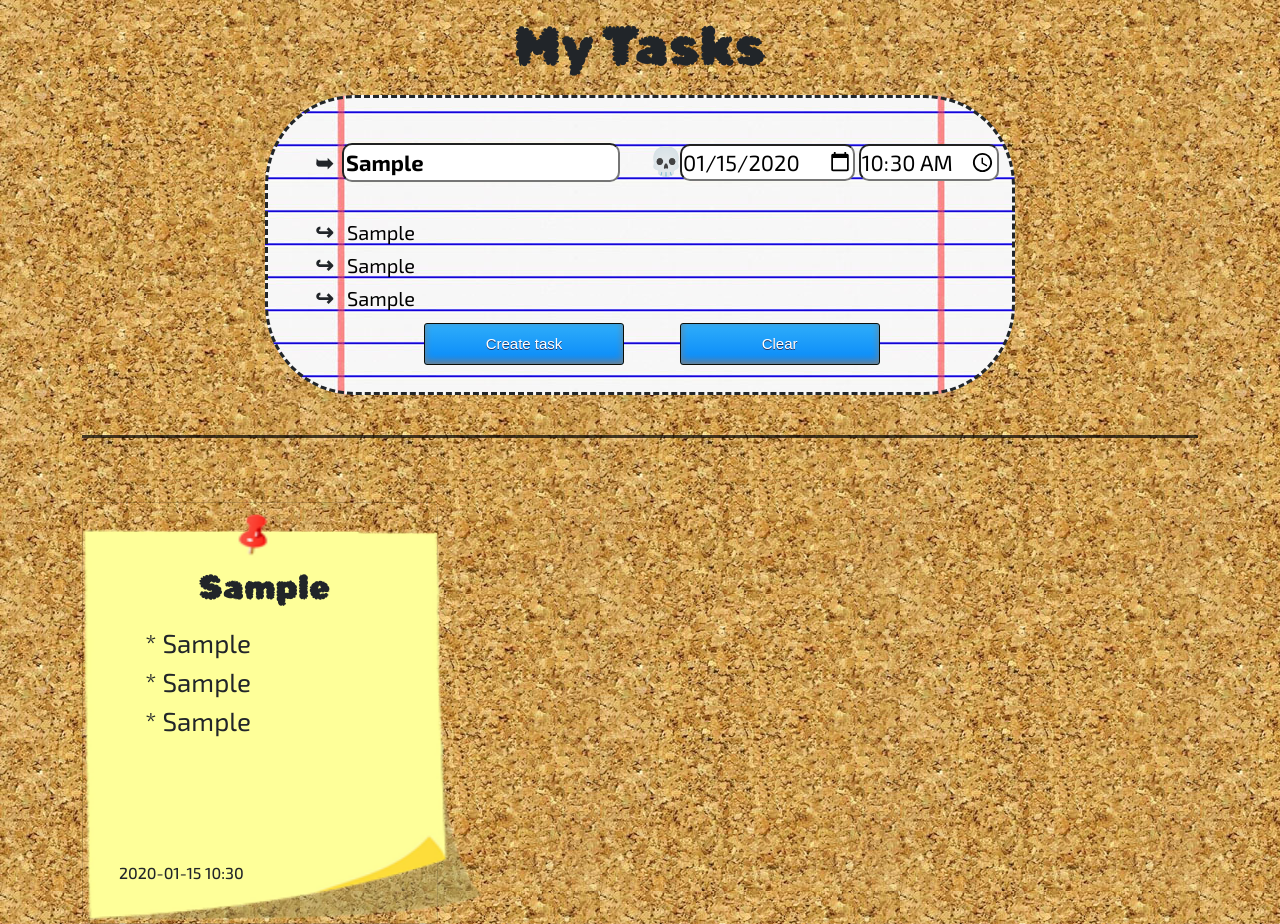
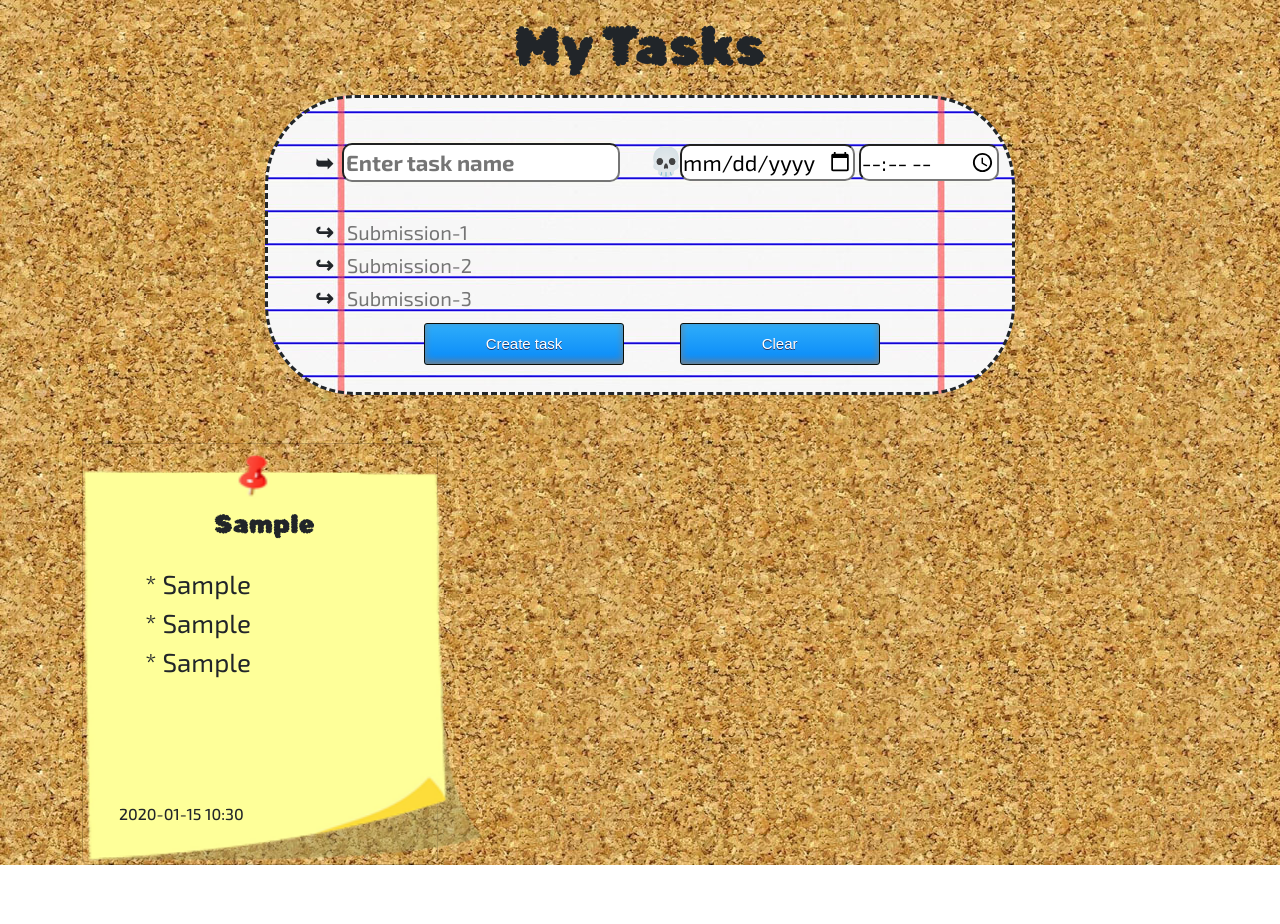
Before and after one commit to maxiboom1/JohnBrice-fullstack-mission-1, a plain HTML site: page index.html in a window 1280 px wide. Both pictures are taken after typing "Sample", "2020-01-15", "10:30", "Sample", "Sample", "Sample" into the empty fields and a click on the input "Create task". After the commit the page ends 865 px from the top, so only its background shows below. Drawn offline with nearby package versions, Linux system fonts and the light colour scheme.

Commit message:
FINAL 1.0 (Hopefully..)

```diff
--- a/assets/index.js
+++ b/assets/index.js
@@ -1,17 +1,17 @@
+// Page init
 document.querySelector("form").addEventListener('submit', handleSubmit);
-document.querySelector(".btn_clear").addEventListener('click', clear);
+let task_list = localStorage.length > 0 ? JSON.parse(localStorage.getItem('task_list')) : [];
+render('no_animation');
 
+// Funcs
 
-let task_list = localStorage.length > 0 ? JSON.parse(localStorage.getItem('task_list')) : []; // ternary operator - very nice thing with condition on daclaration.
-
-render();
 function handleSubmit(event){
     event.preventDefault();
     const task = getFormData(event.target);
-    //event.target.reset();
     tasklistUpdate(task);
     updateLocalStorage();
     render();
+    event.target.reset();
 }
 
 function getFormData(data){
@@ -23,40 +23,31 @@ function getFormData(data){
     return task;
 }
 
-function tasklistUpdate(task = undefined){
+function tasklistUpdate(task){
 
-    let i =0;
-    for(;i<task_list.length;i++){
+    task_list.unshift(task);
+
+    for(let i = 0;i<task_list.length;i++){
         task_list[i].id = i; // set id to each task obj
     }
-    // on new task event only (wont run on remove task)
-    if(task){
-        task.id = i;
-        task_list.unshift(task);
-    }
-
 }
 
 function updateLocalStorage(){
     localStorage.setItem('task_list',JSON.stringify(task_list))
 }
 
-function render(){
+function render(action){
     document.querySelector('.root').innerHTML = "";
 
     for(let i = 0; i<task_list.length; i++){
         const node = document.createElement("div");
         node.classList.add("col-sm-4");
+        if(i == 0 && action != 'no_animation'){
+            node.classList.add("fade_in");
+        }
+        node.innerHTML = innerHTMLcreator(task_list[i]);
+        document.querySelector('.root').appendChild(node);
 
-        if(i == 0) {node.classList.add("fade_in");
-            node.innerHTML = innerHTMLcreator(task_list[i]);
-            document.querySelector('.root').appendChild(node);
-        } else {
-            setTimeout(()=>{
-                node.innerHTML = innerHTMLcreator(task_list[i]);
-                document.querySelector('.root').appendChild(node);
-            },800)
-        }
     }
 
 }
@@ -81,22 +72,9 @@ function innerHTMLcreator(task){
     return content;
 }
 
-function clear(){
-    localStorage.clear();
-    task_list.length = 0;
-    render()
+function removeTask(el){
+    const index = el.getAttribute("id");
+    task_list = task_list.filter((task) => { return task.id != index});
+    updateLocalStorage();
+    render('no_animation');
 }
-
-function removeTask(el){
-    const index = el.getAttribute("id")
-    task_list.splice(index,1);
-
-    tasklistUpdate();
-    updateLocalStorage();
-    render();
-
-}
-
-function setSubmissionStatus(el){
-    console.log(el)
-}
--- a/assets/style.css
+++ b/assets/style.css
@@ -90,14 +90,6 @@ label{
     left:35px;
 }
 
-hr{
-    width: 100%;
-    color: rgb(0, 0, 0);
-    height: 3px;
-    background-color:black;
-    opacity: 0.7;
-}
-
 
 .myButton {
     margin-top: 9px;
@@ -136,7 +128,8 @@ hr{
 .card{
   background: none;
   font-size: 26px;
-
+  caret-color: rgba(42, 80, 82, 0);
+  user-select: none;
 }
 
 
@@ -166,7 +159,7 @@ hr{
 
 /* -------------- task card: hover + svg icon -------------- */
 
-  SVG{
+svg{
   display:none;
   position: absolute;
   top: 37px;
@@ -178,7 +171,7 @@ hr{
 }
 
 .card h1{
-    font-size: 34px;
+  font-size: 26px;
   text-align: center;
   font-family: 'header_font';
 }
--- a/index.html
+++ b/index.html
@@ -11,17 +11,21 @@
 </head>
 
 <body>
+
     <h1>My Tasks</h1>
+
     <div class="container" id="form">
 
         <div class="row">
+
             <div class="col-sm-2"></div>
+
             <div class="form_div col-sm-8">
             <form autocomplete="off">
 
                 <div class="form_header_div">
                     <label for="task_header">&#10149;</label>
-                    <input type="text" id="task_header" placeholder="Enter task name" name="task_header" required>
+                    <input type="text" id="task_header" placeholder="Enter task name" name="task_header" maxlength="22" required>
                     <label for="date1">&#128128;</label>
                     <input type="date" id="date" name="date" required>
                     <input type="time" id="time" name="time" required>
@@ -34,29 +38,25 @@
                 <label for="task_3">&#8618;</label>
                 <input type="text" id="task_3" placeholder="Submission-3" name="task_3"><br>
                 <input class="myButton" type="submit" value="Create task">
-                <button type="button" class="myButton btn_clear">Clear</button>
-                </form>
+                <button type="reset" class="myButton btn_clear">Clear</button>
+            </form>
+            </div>
 
+            <div class="col-sm-2"></div>
 
         </div>
 
-        <div class="col-sm-2"></div>
+        <br>
+        <br>
 
-        </div>
-        <br>
-        <hr/>
-        <br><br>
-
-        <!------------------------ Notes ------------------------>
-
+        <!-- Task cards  -->
         <div class="row root"></div>
 
     </div>
 
-
-
     <script src="assets/index.js"></script>
     <script src="https://cdn.jsdelivr.net/npm/bootstrap@5.2.2/dist/js/bootstrap.bundle.min.js"></script>
+
 </body>
 
 </html>
```
Lines whose indentation alone changed are shown as unchanged.
